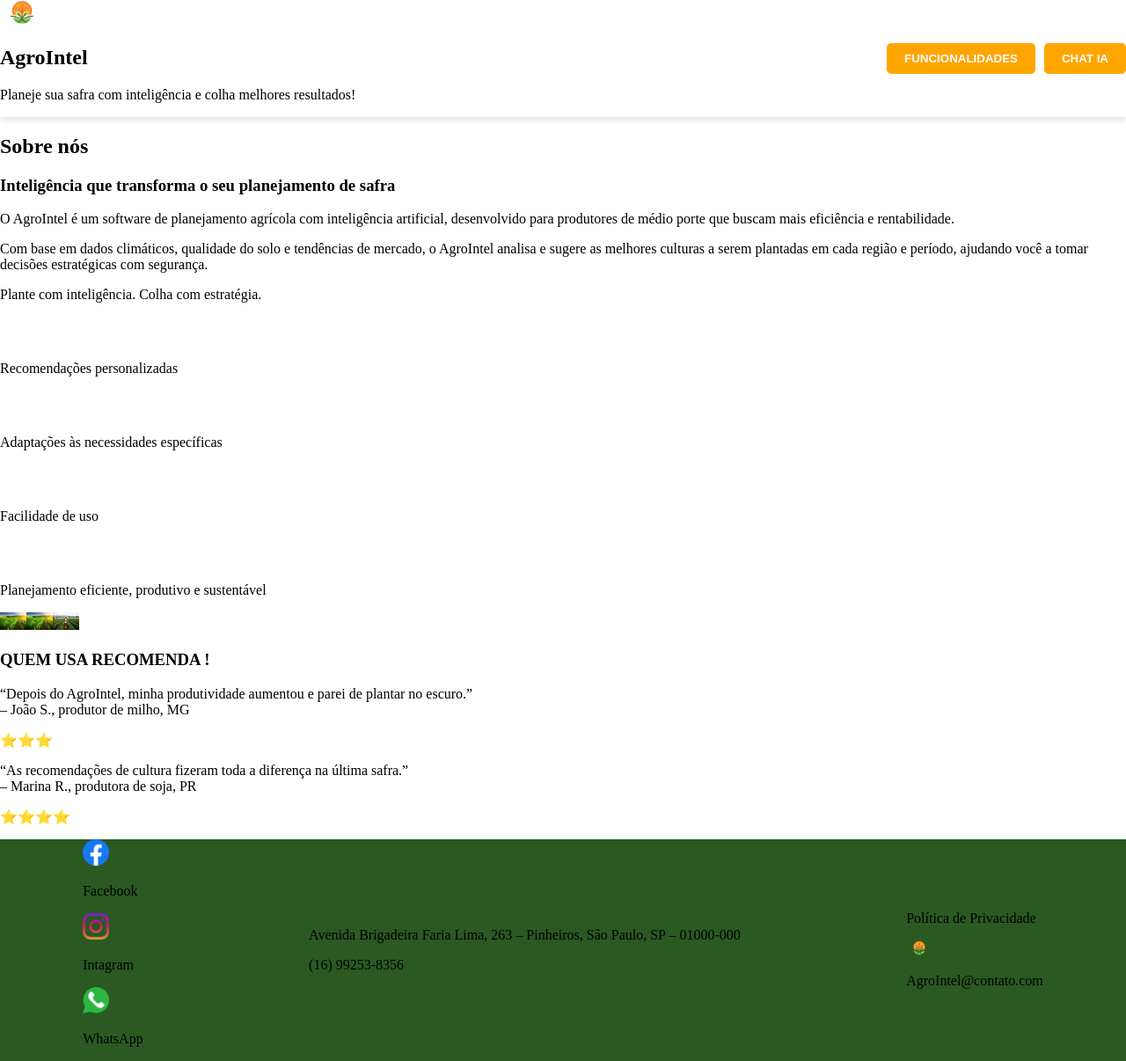
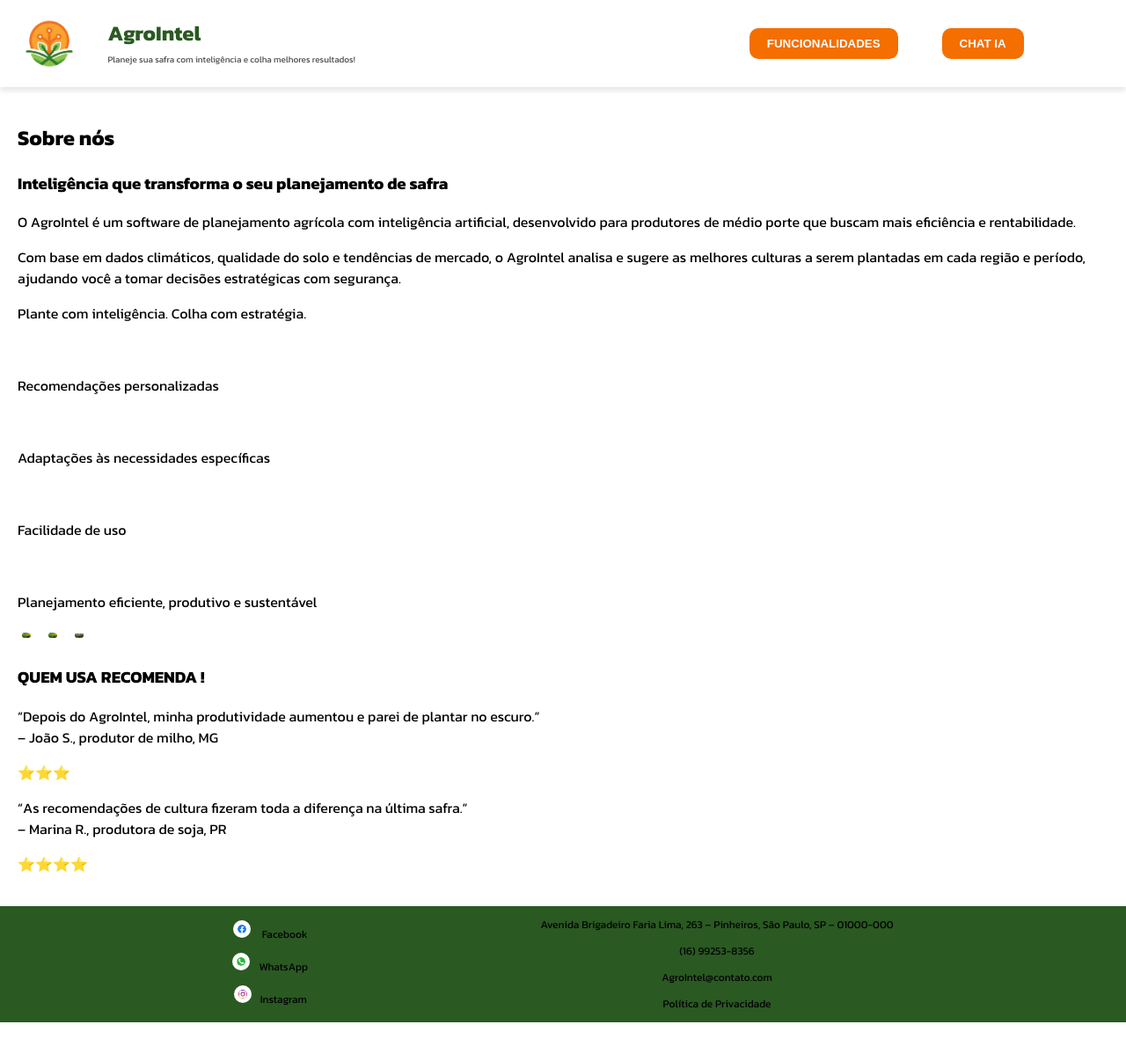
Before and after one commit to ananaves/agrointel-teste, a React (Vite) app: page / in a window 1280 px wide. Shown: the whole page at 88% size. After the commit the page ends 1162 px from the top, so only its background shows below. Built offline with nearby package versions, Linux system fonts and the light colour scheme.

Commit message:
pagina inicio css

```diff
--- a/src/Components/Inicio/inicio.module.css
+++ b/src/Components/Inicio/inicio.module.css
@@ -1,40 +1,11 @@
+.inicio {
+  padding: 20px;
+}
 
-  .sobre-texto {
-    background-color: #2A5922;
-  }
+.destaques {
+  background-color: var(--verde-escuro);
+}
 
-  .sobre-texto h2 {
-    color: green;
-    font-size: 28px;
-  }
-
-  .sobre-texto h3 {
-    font-size: 22px;
-    margin-top: 10px;
-  }
-
-  .sobre-texto p {
-    margin-top: 10px;
-    line-height: 1.5;
-  }
-
-  .icones {
-    margin-top: 20px;
-  }
-
-  .icones div {
-    display: flex;
-    align-items: center;
-    margin-top: 10px;
-  }
-
-  .icones span {
-    margin-right: 10px;
-    color: green;
-    font-size: 18px;
-  }
-
-  .sobre-imagem img {
-    width: 400px;
-    border-radius: 10px;
-  }
+.sobre-texto {
+  background-color: var(--verde-escuro);
+}
--- a/src/Components/Inicio/inicio.tsx
+++ b/src/Components/Inicio/inicio.tsx
@@ -1,4 +1,4 @@
-import estilo from './inicio.module.css';
+import estilo from './inicio.module.css'
 // import imgCirculo from '../../assets/Img/';
 import img1 from '../../assets/Img/imagem.jpg';
 import img2 from '../../assets/Img/imagem.jpg';
@@ -12,7 +12,7 @@ import icone4 from '../../assets/Img/planejamento.png';
 function Inicio() {
     return (
         <section className={estilo.inicio}>
-            <div className="sobre-texto">
+            <div className='sobre-texto'>
                 <h2>Sobre nós</h2>
                 <h3>Inteligência que transforma o seu planejamento de safra</h3>
                 <p> O AgroIntel é um software de planejamento agrícola com inteligência artificial,
--- a/src/Components/Menu/menu.module.css
+++ b/src/Components/Menu/menu.module.css
@@ -1,8 +1,8 @@
+
 .menu {
   display: flex;
-  justify-content: space-between;
   align-items: center;
-  background-color: white;
+  background-color: rgb(255, 255, 255);
   box-shadow: 0px 4px 6px rgba(0, 0, 0, 0.1);
 }
 
@@ -11,30 +11,36 @@
   align-items: center;
 }
 
-.menu-content img {
-  display: flex;
-
-}
-
 .menu img {
-  width: 50px;
+  width: 8%;
   margin-right: 10px;
 }
-.nome h2 {
+.menu h2 {
     color: var(--verde-escuro);
 }
 
+.menu p {
+  color: var(--cinza);
+  margin-top: -15px;
+  font-size: x-small;
+  margin-bottom: 24px;
+}
+
+.menu nav {
+  margin-left: 35%;
+}
+
 button {
-  background-color: orange;
+  background-color: var(--laranja);
   color: white;
   border: none;
   padding: 10px 20px;
-  margin-left: 10px;
   cursor: pointer;
-  border-radius: 5px;
+  border-radius: 10px;
   font-weight: bold;
+  margin-right: 50px;
 }
 
 button:hover {
-  background-color: darkorange;
+  background-color: rgb(255, 140, 0);
 }
--- a/src/Components/Menu/menu.tsx
+++ b/src/Components/Menu/menu.tsx
@@ -5,8 +5,8 @@ import logo from '../../assets/Img/AgroIntel.png'
 function Menu() {
     return (
       <header className={estilo.menu}>
+        <img src={logo} alt="AgroIntel Logo" />
         <div className="menu-content">
-          <img src={logo} alt="AgroIntel Logo" />
           <div className="nome">
               <h2>AgroIntel</h2>
             <p>Planeje sua safra com inteligência e colha melhores resultados!</p>
--- a/src/Components/Rodape/rodape.module.css
+++ b/src/Components/Rodape/rodape.module.css
@@ -1,15 +1,20 @@
 footer {
     background-color: var(--verde-escuro);
-    display: flex;
+    display:flex;
+    justify-content:space-evenly;
+    padding-left: -100px;
     align-items: center;
-    justify-content: space-around;
+    height: 0%;
+    width: 100%;
+    text-align:center;
+    font-size: 12px;
 }
 
+
 img {
-    width: 30px;
-
+    width: 10px;
+    background-color: var(--branco);
+    padding: 5px;
+    border-radius: 20px;
+    margin-right: 10px;
 }
-
-.info-adicional img {
-
-}
--- a/src/Components/Rodape/rodape.tsx
+++ b/src/Components/Rodape/rodape.tsx
@@ -2,40 +2,33 @@ import estilo from './rodape.module.css'
 import icon1 from '../../assets/Img/facebook.png'
 import icon2 from '../../assets/Img/instagram.png'
 import icon3 from '../../assets/Img/whatsapp.png'
-import logo from '../../assets/Img/AgroIntel.png'
 
 function Rodape() {
     return (
         <footer className={estilo.rodape}>
-            <div className="redes-sociais">
-                <div className='facebook'>
-                    <img src={icon1} />
-                    <p>Facebook</p>
-                </div>
-                <div className='intagram'>
-                    <img src={icon2} />
-                    <p>Intagram</p>
-                </div>
-                <div className='whatsapp'>
-                    <img src={icon3} />
-                    <p>WhatsApp</p>
+            <div className="social-container">
+                <div className="social-icons">
+                    <div className="facebook">
+                        <p> <img src={icon1} alt="Facebook" /> Facebook</p>
+                    </div>
+                    <div className="whatsapp">
+                        <p><img src={icon3} alt="WhatsApp" />WhatsApp</p>
+                    </div>
+                    <div className="instagram">
+                        <p><img src={icon2} alt="Instagram" />Instagram</p>
+                    </div>
                 </div>
             </div>
 
-            <div className="endereco">
-                <p>Avenida Brigadeira Faria Lima, 263 – Pinheiros, São Paulo, SP – 01000-000</p>
+            <div className="contatos">
+                <p>Avenida Brigadeiro Faria Lima, 263 – Pinheiros, São Paulo, SP – 01000-000</p>
                 <p>(16) 99253-8356</p>
+                <p>AgroIntel@contato.com</p>
+                <p>Política de Privacidade</p>
             </div>
-
-            <div className="info-adicional">
-                <p>Política de Privacidade</p>
-                <img src={logo} />
-                <p>AgroIntel@contato.com</p>
-            </div>
-
         </footer>
     );
-
 }
 
+
 export default Rodape;
--- a/src/index.css
+++ b/src/index.css
@@ -1,3 +1,5 @@
+@import url('https://fonts.googleapis.com/css2?family=Kanit:ital,wght@0,100;0,200;0,300;0,400;0,500;0,600;0,700;0,800;0,900;1,100;1,200;1,300;1,400;1,500;1,600;1,700;1,800;1,900&display=swap');
+
 #root {
   --branco: #FFFFFF;
   --verde-escuro: #2A5922;
@@ -6,10 +8,14 @@
   --preto: #000000;
   --marrom: #513D18;
   --laranja: #F46E00;
+  --cinza: #494949;
 }
 
 body {
   margin: 0;
   padding: 0;
   box-sizing: border-box;
+
+  font-family: "Kanit", sans-serif;
+  font-style: normal;
 }
```
